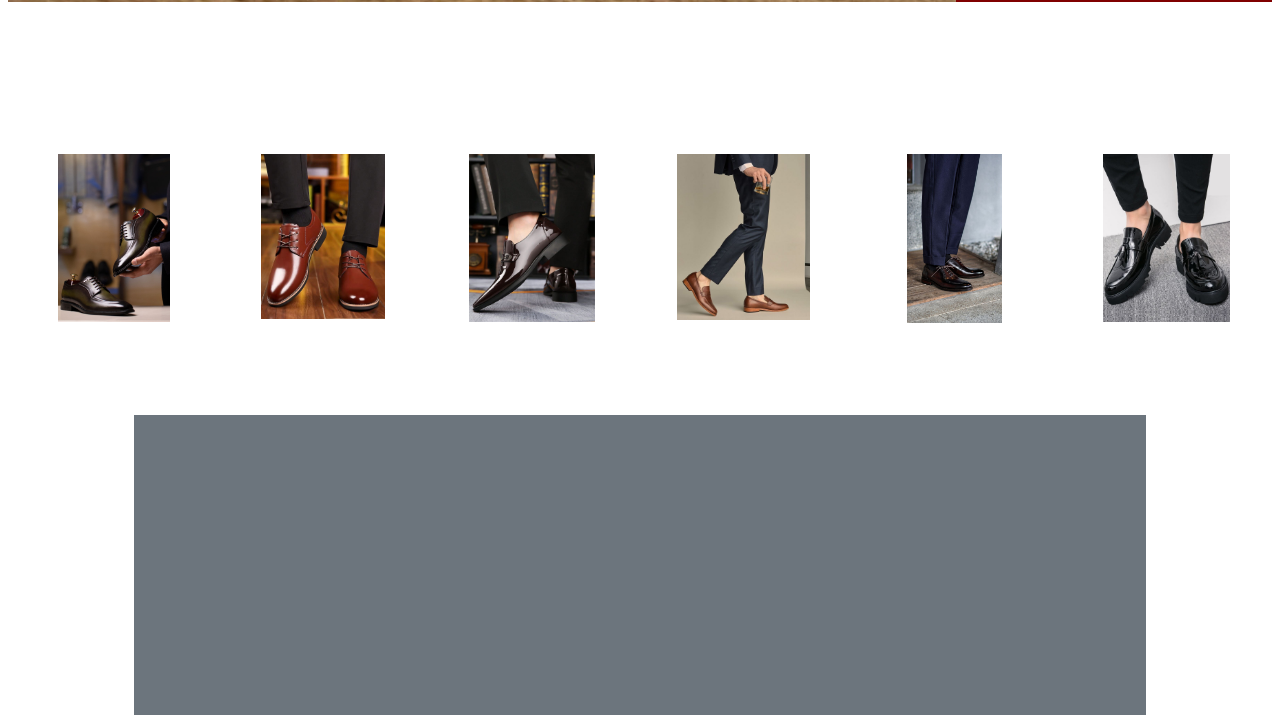
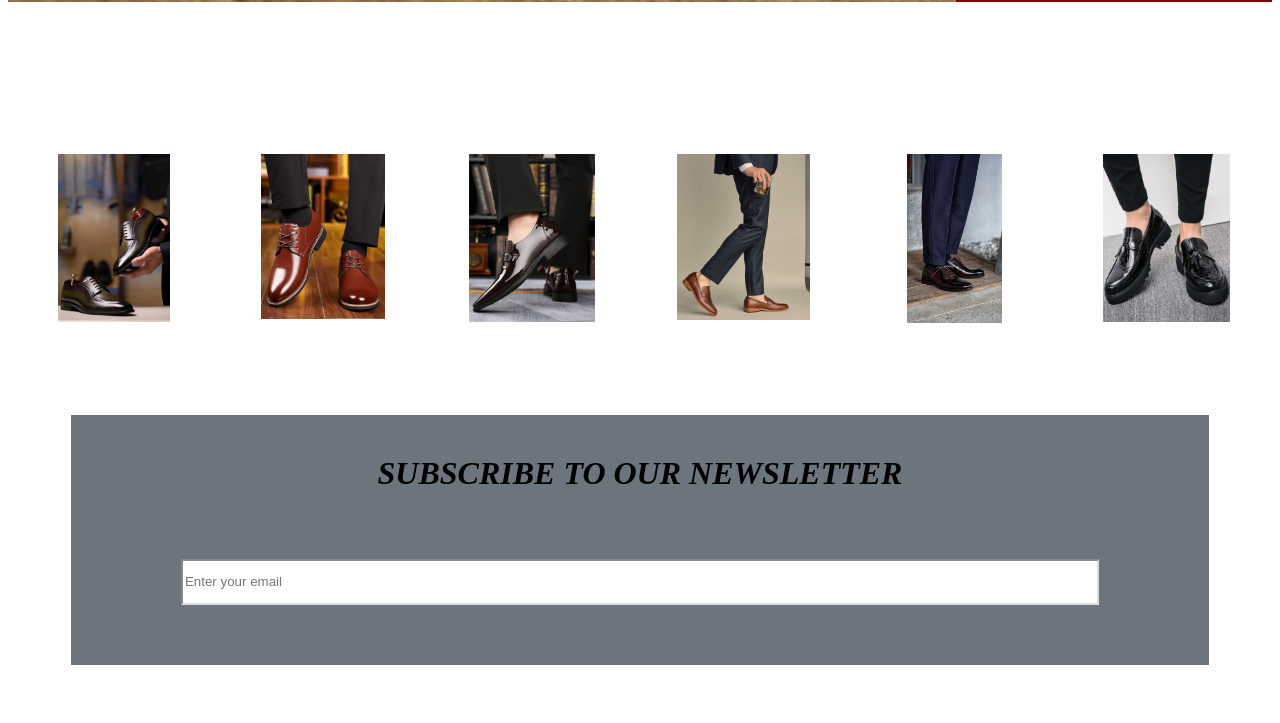
Before and after one commit to Hanishfatima/shoes-website, a plain HTML site: page index.html in a window 1280 px wide. Shown: the part 3179-3902 px from the top of the page. After the commit the page ends 3852 px from the top, so only its background shows below. Drawn offline with Linux system fonts and the light colour scheme.

Commit message:
create second-last box

```diff
--- a/index.html
+++ b/index.html
@@ -281,7 +281,15 @@
             <div><img src="./type5.jpg" alt=""  class="formal-shoe6"></div>
     </div>
 
-    <div class="second-last"></div>
+    <div class="second-last">
+        <h1>Subscribe to our newsletter</h1>
+        <div>
+
+        <label >
+            <input type="text" class="enter" placeholder="Enter your email">
+        </label>
+       </div>
+    </div>
 </body>
 
 </html>
--- a/style.css
+++ b/style.css
@@ -641,11 +641,30 @@ display: flex;
  }
 
  .second-last{
-  width: 80%;
-  height: 300px;
+  width: 90%;
+  height: 250px;
   background-color: #6c757d;
+  text-align: center;
    position: relative;
-   left: 10%;
-   right: 10%;
+   left: 5%;
    margin-top: 7%;
  }
+
+  .second-last h1 {
+    text-align: center ;
+    font-style: italic;
+    text-transform: uppercase;
+   padding-top: 40px ;
+  }
+
+  .enter{
+    width: 80%;
+   height:40px ;
+   margin-top: 4%;
+  border-color: gainsboro;
+  }
+
+  .enter:hover{
+     box-shadow: 0px 0px 5px #0dcaf0;
+     border-color: #0dcaf0;
+  }
```
